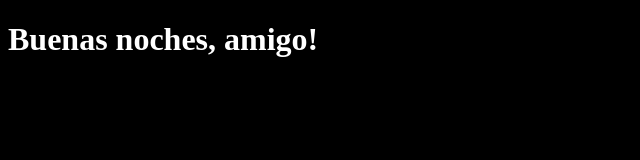
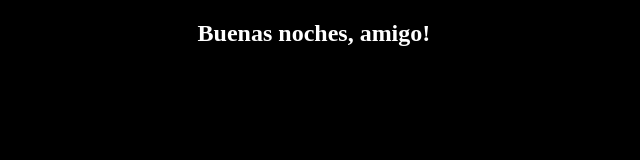
Before and after one commit to Dictordozel/my_JS, a plain HTML site: page index.html in a window 1280 px wide. Shown: the whole page, without its empty margins (0-640 px from the left). Drawn offline with Linux system fonts and the light colour scheme.

Commit message:
Add tags in html

```diff
--- a/css/style.css
+++ b/css/style.css
@@ -2,3 +2,7 @@ body {
     background-color: #000000;
     color: #ffffff;
 }
+.container {
+    max-width: 70%;
+    margin: 0 auto;
+}
--- a/index.html
+++ b/index.html
@@ -8,7 +8,13 @@
     <title>lesson_01</title>
 </head>
 <body>
-    <h1>Buenas noches, amigo!</h1>
+    <section class="content">
+        <div class="container">
+            <div class="content__text">
+                <h1 class="text__title">Buenas noches, amigo!</h1>
+            </div>
+        </div>
+    </section>
 
     <script src="script/script.js"></script>
 </body>
```
